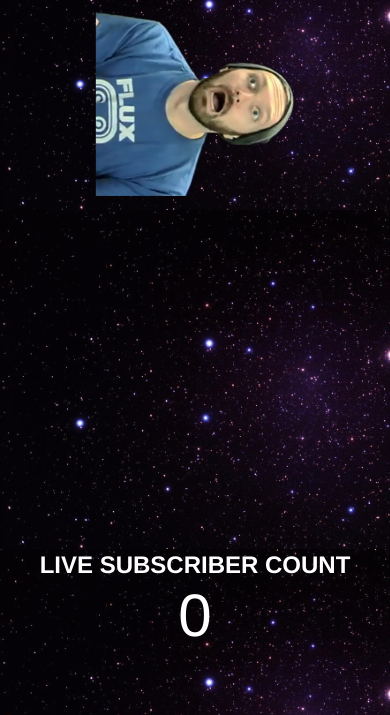
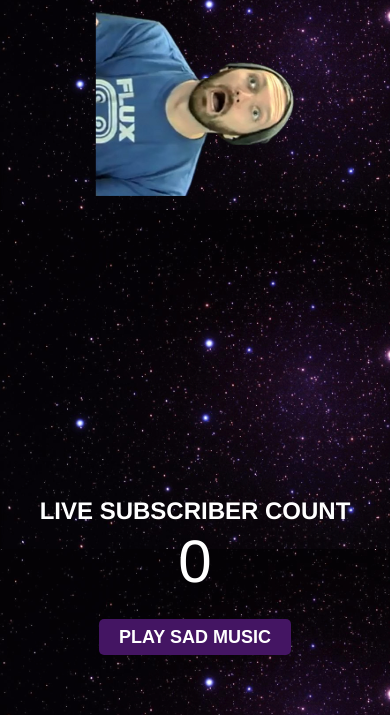
Before and after one commit to goronfreeman/fine-bros-countdown, a website: page index.html in a window 390 px wide. Shown: the part 129-844 px from the top of the page. Drawn offline with Linux system fonts and the light colour scheme; files that its build step writes are made by us from their sources; no server answers.

Commit message:
Change mute button to play/pause button

```diff
--- a/css/styles.css
+++ b/css/styles.css
@@ -1,12 +1,6 @@
 @media screen and (max-width: 720px) {
   html {
     font-size: 12px;
-  }
-}
-
-@media screen and (max-width: 570px) {
-  button {
-    display: none !important;
   }
 }
 
@@ -66,12 +60,8 @@ button {
   margin: 1.5rem auto 0;
   text-transform: uppercase;
   transition: background 200ms ease-in-out;
-  width: 10rem;
+  width: 16rem;
   height: 3rem;
-}
-
-.muted {
-  width: 12rem;
 }
 
 button:focus {
--- a/index.html
+++ b/index.html
@@ -10,7 +10,7 @@
   <link rel='apple-touch-icon' href='dist/images/icon.png'>
   <link rel='stylesheet' href='dist/css/all.min.css'>
   <script src='dist/js/all.min.js'></script>
-  <audio id='background_audio' src='audio/sad_violin.mp3' loop='true' autoplay='true'></audio>
+  <audio id='background_audio' src='audio/sad_violin.mp3' loop='true'></audio>
 </head>
 
 <body>
@@ -21,7 +21,7 @@
   <div class='counter'>
     <h2>Live Subscriber Count</h2>
     <div id='odometer' class='odometer'></div>
-    <button type='button' id='mute'>Mute</button>
+    <button type='button' id='play' onclick='toggleAudio()'>Play Sad Music</button>
   </div>
 </body>
 
--- a/js/functions.js
+++ b/js/functions.js
@@ -1,5 +1,4 @@
 // Modified from source: http://stackoverflow.com/a/18078705/772086
-
 var ajax = {};
 ajax.x = function () {
     if (typeof XMLHttpRequest !== 'undefined') {
@@ -63,15 +62,15 @@ function getSubscriberCount() {
 getSubscriberCount();
 setInterval(getSubscriberCount, 5000);
 
-// Mute Audio on Button Click
-document.addEventListener('DOMContentLoaded', function() {
+// Play/Pause on Button Click
+function toggleAudio() {
   var audio = document.getElementById('background_audio');
-  var button = document.getElementById('mute');
+  var button = document.getElementById('play');
 
-  document.getElementById('mute').addEventListener('click', function (e) {
-    e = e || window.event;
-    audio.muted = !audio.muted;
-    if (audio.muted ? (button.innerHTML = 'unmute') : (button.innerHTML = 'mute'));
-    e.preventDefault();
-  }, false);
-});
+  if (audio.paused)
+    audio.play
+    (button.innerHTML = 'Pause Sad Music');
+  else
+    audio.pause
+    (button.innerHTML = 'Play Sad Music');
+  };
```
Also changed, not shown: dist/css/all.css, dist/css/all.min.css, dist/js/all.js, dist/js/all.min.js.
